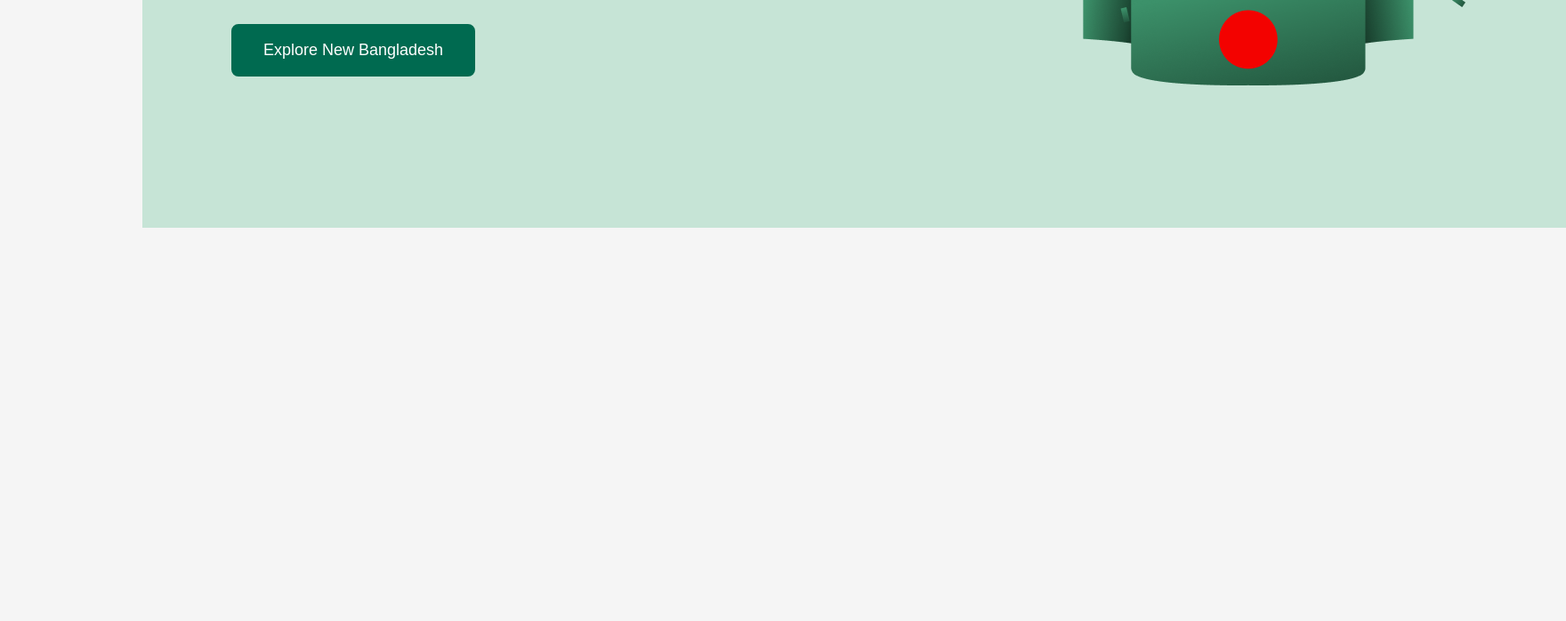
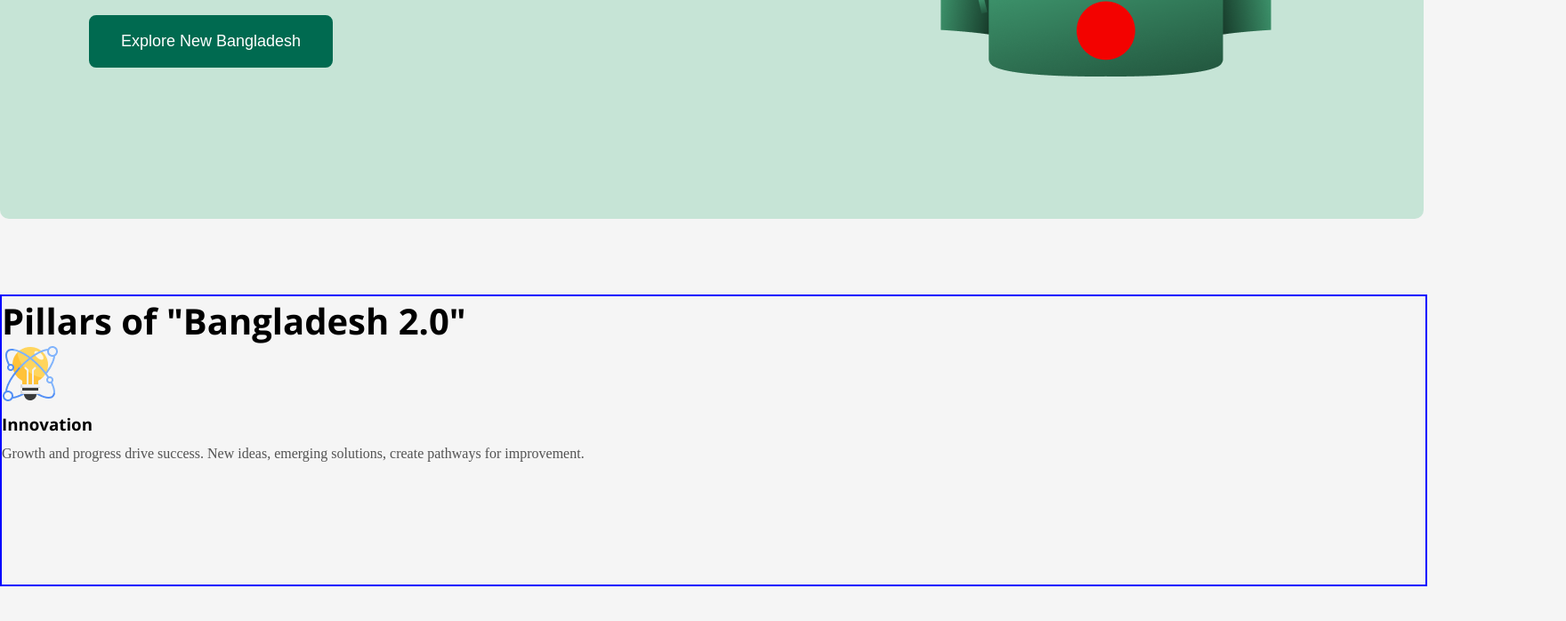
Before and after one commit to darksoul-atik/assignment-1, a plain HTML site: page index.html in a window 1280 px wide. Shown: the part 574-1272 px from the top of the page at 89% size, 1760 px wide, since content can reach past the window. Before the commit the page ends 840 px from the top, so only its background shows below. Drawn offline with nearby package versions, Linux system fonts and the light colour scheme.

Commit message:
pillar done

```diff
--- a/index.html
+++ b/index.html
@@ -11,7 +11,7 @@
 <body>
     <header>
         <nav>
-            <h4 class="open-sans-bold">Bangladesh 2.0</h4>
+            <h4 class="open-sans-bold">Bang<span>la</span>desh 2.0</h4>
             <button class="open-sans-semi button2">Sign In</button>
         </nav>
         <section class="banner">
@@ -25,6 +25,35 @@
         </section>
     </header>
     <main>
+        <section class="pillars">
+
+            <h1 class="open-sans-bold pillar_heading">Pillars of "Bangladesh 2.0"</h1>
+
+            <div class="pillars_container">
+
+
+
+
+                <div class="pillar_card">
+                    <div class="pillar_card_image">
+                        <img src="/assets/card-icon.png" alt="">
+                    </div>
+                    <div class="pillar_card_heading open-sans-bold">
+                        <h3>Innovation</h3>
+                    </div>
+                    <div class="pillar_card_text textcolor2">
+                        <p>
+                            Growth and progress drive success. New ideas, emerging solutions, create pathways for
+                            improvement.
+                        </p>
+                    </div>
+
+
+
+                </div>
+
+            </div>
+        </section>
 
     </main>
     <footer>
--- a/style/styles.css
+++ b/style/styles.css
@@ -4,6 +4,15 @@
   padding: 0;
   background-color: #f5f5f5;
 }
+
+/* Basic Margin Alignment check */
+
+/* header{
+    margin-bottom: 0px;
+    border: 2px solid red;
+    margin: 0px auto;
+} */
+
 /* shared styles */
 
 .button1 {
@@ -60,6 +69,12 @@
   font-style: normal;
   font-variation-settings: "wdth" 100;
 }
+.textcolor1 {
+  color: rgba(14, 14, 14, 0.8);
+}
+.textcolor2 {
+  color: rgba(14, 14, 14, 0.7);
+}
 
 /* Navbar */
 nav {
@@ -71,6 +86,18 @@ nav {
 }
 nav h4 {
   font-size: 32px;
+  transition: 0.8s ease-in-out;
+  cursor: pointer;
+  text-decoration: none;
+}
+nav h4 a {
+  text-decoration: none;
+}
+nav h4:hover {
+  color: #006a50;
+}
+nav h4 span:hover {
+  color: #ee0f0f;
 }
 
 nav button {
@@ -85,7 +112,8 @@ nav button {
   height: 560px;
   /* border:2px solid red ; */
   background-color: #c6e4d6;
-  margin: 10px 160px;
+  /* margin: 10px 160px; */
+  margin: 0px auto;
   padding: 80px 100px;
   background-image: url(/assets/hero.png);
   background-repeat: no-repeat;
@@ -93,6 +121,7 @@ nav button {
   display: flex;
   justify-content: flex-start;
   align-items: center;
+  border-radius: 10px;
 }
 .banner_text_container {
   background-color: #c6e4d6;
@@ -113,3 +142,27 @@ h6 {
   font-size: 24px;
   color: rgba(14, 14, 14, 0.5);
 }
+
+/* Pillars Section */
+
+.pillars {
+  width: 1600px;
+  height: 324px;
+  border: 2px solid blue;
+  margin: 85px auto;
+}
+.pillar_heading {
+  font-size: 40px;
+}
+.pillar_card_image {
+  height: 64px;
+  width: 64px;
+}
+.pillar_card_image img {
+  width: 100%;
+}
+.pillar_card {
+  display: flex;
+  flex-direction: column;
+  gap: 12px;
+}
```
